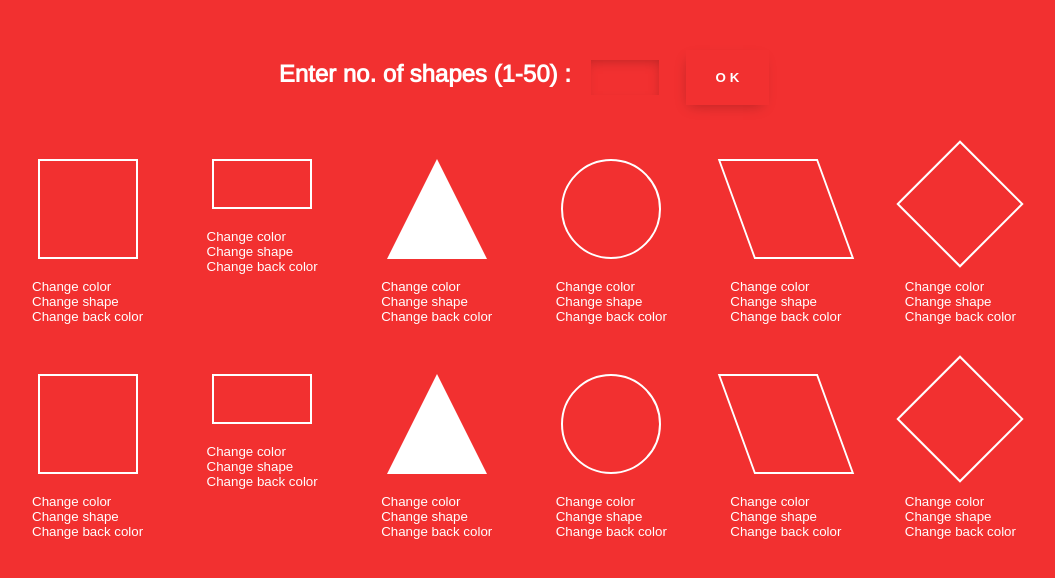
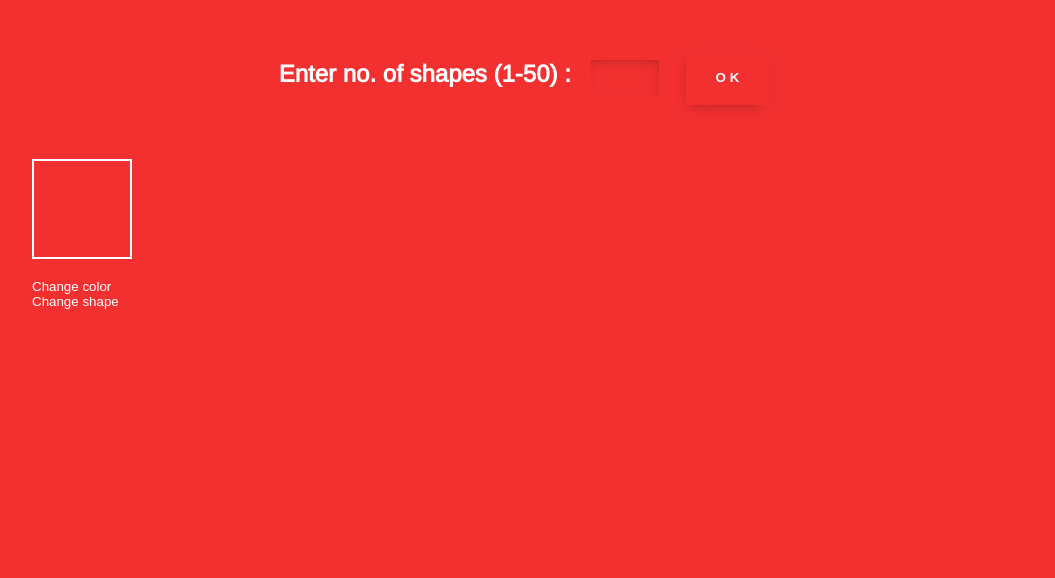
Before and after one commit to Marvin9/Random_shapes, a plain HTML site: page index.html in a window 1280 px wide. Shown: the part 780-1358 px from the top of the page, without its empty margins (116-1171 px from the left). Drawn offline with nearby package versions, Linux system fonts and the light colour scheme.

Commit message:
remove button which change back color

```diff
--- a/index.html
+++ b/index.html
@@ -64,85 +64,7 @@
                 <div class="shape square"></div>
                 <button class="box-btn box-change-color" data-id="1">Change color</button>
                 <button class="box-btn box-change-shape" data-id="1">Change shape</button>
-                <button class="box-btn box-change-bg-color">Change back color</button>
             </div>
-
-            <div class="box" data-id="1">
-                <div class="shape rectangle"></div>
-                <button class="box-btn box-change-color" data-id="1">Change color</button>
-                <button class="box-btn box-change-shape" data-id="1">Change shape</button>
-                <button class="box-btn box-change-bg-color">Change back color</button>
-            </div>
-
-            <div class="box" data-id="1">
-                    <div class="shape triangle"></div>
-                    <button class="box-btn box-change-color" data-id="1">Change color</button>
-                    <button class="box-btn box-change-shape" data-id="1">Change shape</button>
-                    <button class="box-btn box-change-bg-color">Change back color</button>
-            </div>
-
-            <div class="box" data-id="1">
-                    <div class="shape circle"></div>
-                    <button class="box-btn box-change-color" data-id="1">Change color</button>
-                    <button class="box-btn box-change-shape" data-id="1">Change shape</button>
-                    <button class="box-btn box-change-bg-color">Change back color</button>
-            </div>
-
-            <div class="box" data-id="1">
-                    <div class="shape parallel"></div>
-                    <button class="box-btn box-change-color" data-id="1">Change color</button>
-                    <button class="box-btn box-change-shape" data-id="1">Change shape</button>
-                    <button class="box-btn box-change-bg-color">Change back color</button>
-            </div>
-
-            <div class="box" data-id="1">
-                    <div class="shape diamond-square"></div>
-                    <button class="box-btn box-change-color" data-id="1">Change color</button>
-                    <button class="box-btn box-change-shape" data-id="1">Change shape</button>
-                    <button class="box-btn box-change-bg-color">Change back color</button>
-            </div>
-
-            <div class="box" data-id="1">
-                    <div class="shape"></div>
-                    <button class="box-btn box-change-color" data-id="1">Change color</button>
-                    <button class="box-btn box-change-shape" data-id="1">Change shape</button>
-                    <button class="box-btn box-change-bg-color">Change back color</button>
-                </div>
-
-                <div class="box" data-id="1">
-                    <div class="shape rectangle"></div>
-                    <button class="box-btn box-change-color" data-id="1">Change color</button>
-                    <button class="box-btn box-change-shape" data-id="1">Change shape</button>
-                    <button class="box-btn box-change-bg-color">Change back color</button>
-                </div>
-
-                <div class="box" data-id="1">
-                        <div class="shape triangle"></div>
-                        <button class="box-btn box-change-color" data-id="1">Change color</button>
-                        <button class="box-btn box-change-shape" data-id="1">Change shape</button>
-                        <button class="box-btn box-change-bg-color">Change back color</button>
-                </div>
-
-                <div class="box" data-id="1">
-                        <div class="shape circle"></div>
-                        <button class="box-btn box-change-color" data-id="1">Change color</button>
-                        <button class="box-btn box-change-shape" data-id="1">Change shape</button>
-                        <button class="box-btn box-change-bg-color">Change back color</button>
-                </div>
-
-                <div class="box" data-id="1">
-                        <div class="shape parallel"></div>
-                        <button class="box-btn box-change-color" data-id="1">Change color</button>
-                        <button class="box-btn box-change-shape" data-id="1">Change shape</button>
-                        <button class="box-btn box-change-bg-color">Change back color</button>
-                </div>
-
-                <div class="box" data-id="1">
-                        <div class="shape diamond-square"></div>
-                        <button class="box-btn box-change-color" data-id="1">Change color</button>
-                        <button class="box-btn box-change-shape" data-id="1">Change shape</button>
-                        <button class="box-btn box-change-bg-color">Change back color</button>
-                </div>
 
         </div>
         <!-- SHAPES IN GRID ENDS -->
--- a/js/shapesGenerator.js
+++ b/js/shapesGenerator.js
@@ -25,7 +25,6 @@ $(document).ready(function() {
                     <div class="shape ${shape}"></div>
                     <button class="box-btn box-change-color" data-id="${i}">Change Color</button>
                     <button class="box-btn box-change-shape" data-id="${i}">Change Shape</button>
-                    <button class="box-btn box-change-bg-color" data-id="${i}">Change Back Color</button>
                 </div>
             `;
 
```
